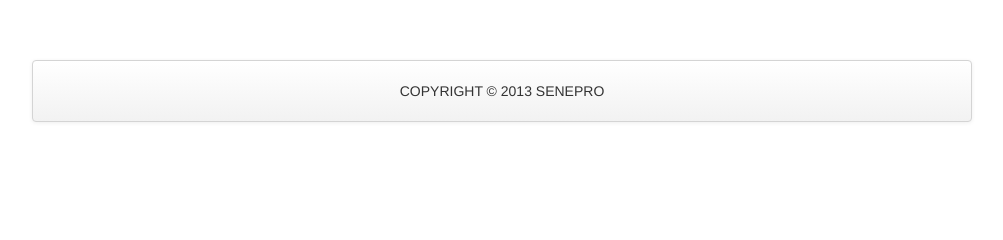
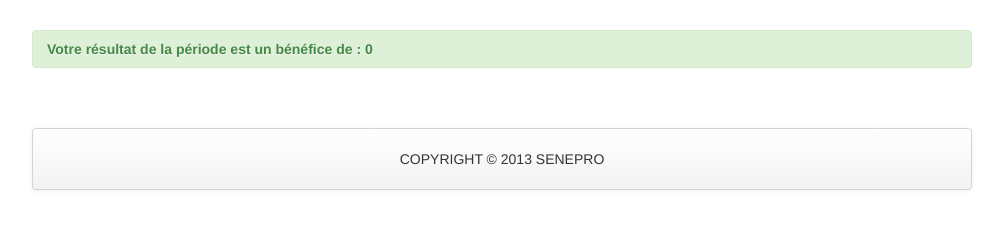
Before and after one commit to boubash/Senepro, a PHP site: page /admin.php in a window 1280 px wide. Shown: the part 472-712 px from the top of the page, without its empty margins (138-1141 px from the left). Run offline with PHP 8.4, Linux system fonts and the light colour scheme; the visitor is signed in with stand-in values (Sample User, id 1); data that the repository does not hold is empty.

Commit message:
calcul du resultat de la période pour l'administrateur

```diff
--- a/admin.php
+++ b/admin.php
@@ -37,6 +37,7 @@
 	//
 	// on déclare et initialise le tableau devant contenir les commandes
 	//
+		$total_commandes = 0;
 		$commandes = array();
 
 		$sql_comandes = // ajouter un filtre sur les dates
@@ -59,6 +60,7 @@
 	//
 	// calculer les sorties périodiquement
 	//
+		$total_depenses=0;
 		$depenses= array();
 		$req = "SELECT SUM(somme) as montant, designation FROM depense GROUP BY designation ORDER BY montant";
 		$exec = mysql_query($req);
@@ -88,9 +90,6 @@
 						<th>Client</th>
 						<th>Montant</th>
 					</tr>
-
-					<?php $total_commandes = 0; ?>
-
 					<?php if(!empty($commandes)): ?>
 						<?php foreach ($commandes as $key => $commande): ?>
 							<?php $total_commandes += $commande['montant'] ?>
@@ -123,7 +122,6 @@
 					<?php if (empty($depenses)): ?>
 
 					<?php else: ?>
-					<?php $total_depenses=0 ?>
 						<?php foreach ($depenses as $key => $depense): ?>
 						<?php $total_depenses += $depense['montant']; ?>
 							<tr>
@@ -140,7 +138,12 @@
 			</div>
 
 		</div>
-
+		<?php $resultat = $total_commandes - $total_depenses ?>
+		<?php if ($resultat>=0):?>
+					<h5 class="alert alert-success">Votre résultat de la période est un bénéfice de : <?php echo $resultat; ?></h5>
+		<?php else: ?>
+			<h5 class="alert alert-warning">Votre résultat de la période est une perte de : <?php echo $resultat; ?></h5>
+		<?php endif ?>
 
 </div>
 
```
